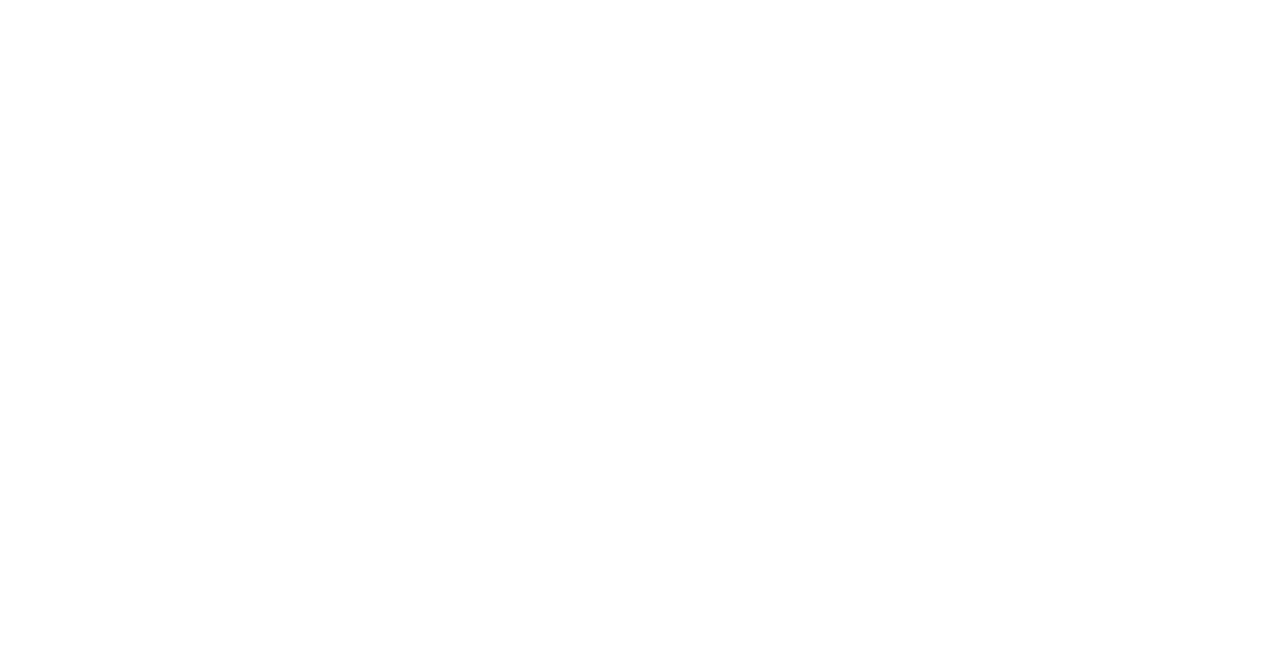
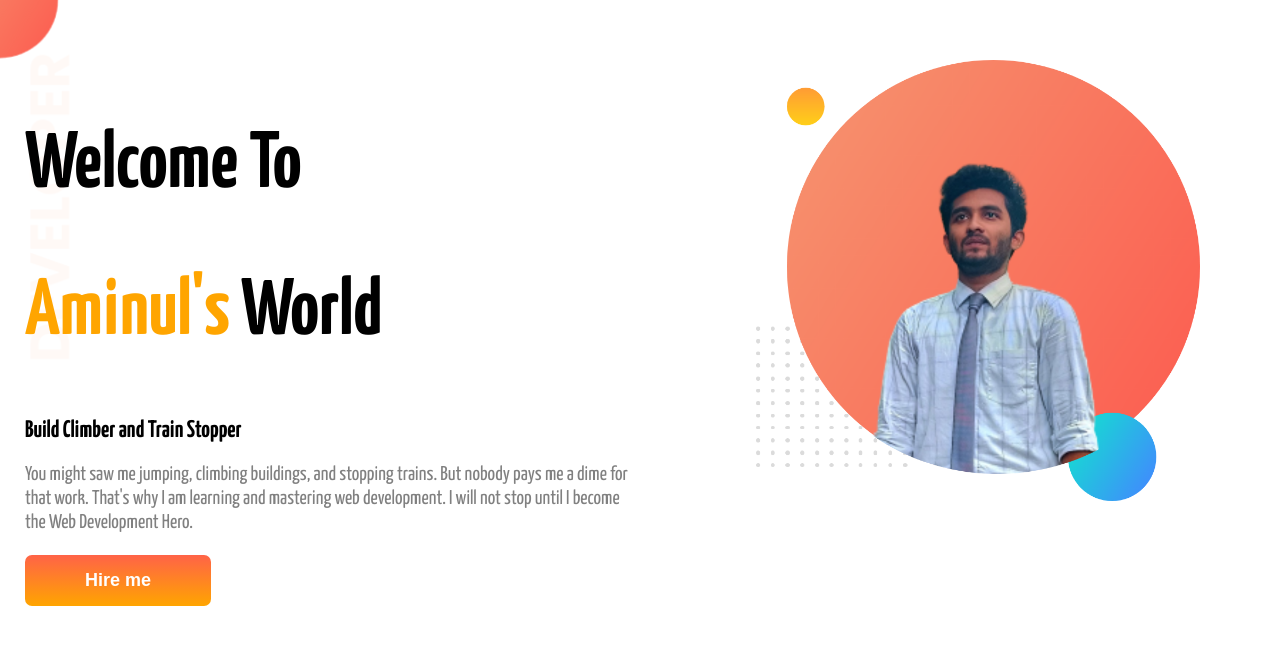
Before and after one commit to Aminul-Haque-Bappi/developer-porfolio-reset, a plain HTML site: page index.html in a window 1280 px wide. Shown: the top 656 px of the page. Drawn offline with Linux system fonts and the light colour scheme; a web font is replaced by a local one.

Commit message:
banner-complete

```diff
--- a/css/main.css
+++ b/css/main.css
@@ -0,0 +1,51 @@
+body {
+  font-family: "Poppins", sans-serif;
+  font-family: "Raleway", sans-serif;
+  font-family: "Roboto", sans-serif;
+  font-family: "Roboto Condensed", sans-serif;
+  font-family: "Roboto Mono", monospace;
+  font-family: "Rubik", sans-serif;
+  font-family: "The Nautigal", cursive;
+  font-family: "Yanone Kaffeesatz", sans-serif;
+  margin: 0;
+}
+.banner-sec {
+  display: flex;
+  padding: 60px 25px;
+  background-image: url(/img/top-banner.png);
+  background-repeat: no-repeat;
+}
+.banner-left {
+  max-width: 50%;
+  margin-right: 60px;
+}
+.banner-left h1 {
+  font-size: 80px;
+}
+.banner-left span {
+  color: orange;
+}
+.banner-left p {
+  color: grey;
+  font-size: 20px;
+  line-height: 24px;
+}
+.main-btn {
+  padding: 15px 60px;
+  border-radius: 7px;
+  background-image: linear-gradient(tomato, orange);
+  border: none;
+}
+.main-btn a {
+  text-decoration: none;
+  color: #ffff;
+  font-weight: 700;
+  font-size: 18px;
+}
+.banner-right {
+  max-width: 50%;
+  text-align: center;
+}
+.banner-right img {
+  max-width: 80%;
+}
--- a/index.html
+++ b/index.html
@@ -4,11 +4,39 @@
     <meta charset="UTF-8">
     <meta http-equiv="X-UA-Compatible" content="IE=edge">
     <meta name="viewport" content="width=device-width, initial-scale=1.0">
+    <!-- link external css============================================ -->
     <link rel="stylesheet" href="./css/main.css">
+    <!-- link google font -->
+    <link rel="preconnect" href="https://fonts.googleapis.com">
+    <link rel="preconnect" href="https://fonts.gstatic.com" crossorigin>
+    <link href="https://fonts.googleapis.com/css2?family=Poppins:ital,wght@0,400;0,500;0,600;1,400;1,700&family=Raleway&family=Roboto+Condensed:wght@400;700&family=Roboto+Mono:wght@400;700&family=Roboto:ital,wght@0,100;0,300;0,400;0,500;0,700;0,900;1,100;1,300;1,400;1,500;1,700;1,900&family=Rubik:ital,wght@0,300;0,400;0,500;0,600;0,700;0,800;0,900;1,300;1,400;1,500;1,600;1,700;1,800&family=The+Nautigal:wght@400;700&family=Yanone+Kaffeesatz:wght@400;700&display=swap" rel="stylesheet">
     <link rel="shortcut icon" href="https://cdn.dribbble.com/users/2512810/screenshots/13260708/media/1d9ef5d0c6a1c5dae7c6610bca931729.jpg?compress=1&resize=400x300" type="image/x-icon">
-    <title>Document</title>
+    <title>Aminul's Portfolio</title>
 </head>
 <body>
-
+    <!-- banner sec===================================================================== -->
+    <section class="banner-sec">
+        <div class="banner-left">
+            <h1>Welcome To</h1>
+            <h1><span>Aminul's </span>World</h1>
+            <h2>Build Climber and Train Stopper</h2>
+            <p class="color-paragraph">You might saw me jumping, climbing buildings, and stopping trains. But nobody pays me a dime for that work. That's why I am learning and mastering web development. I will not stop until I become the Web Development Hero.</p>
+            <button class="main-btn"><a href="https://www.linkedin.com/in/aminul-haque-bappi-a60491216/">Hire me</a></button>
+        </div>
+        <div class="banner-right">
+            <img src="./img/Background (1).png" alt="">
+        </div>
+    </section>
+    <!-- dream-big sec====================================================================== -->
+    <section class="dream-big-sec">
+        <div class="dream-big-left">
+            <img src="./img/Background (2).png" alt="">
+        </div>
+        <div class="dream-big-right">
+            <h1>Dream Big</h1>
+            <h2>Become A Web Developer</h2>
+            <p>I already learned the basic HTML and CSS. I can build any simple website. I can even teach my grandma how to make simple website. My goal is to build 3 websites and learn advanced topics.</p>
+        </div>
+    </section>
 </body>
 </html>
```
Also changed, not shown: img/Background (2).png.
